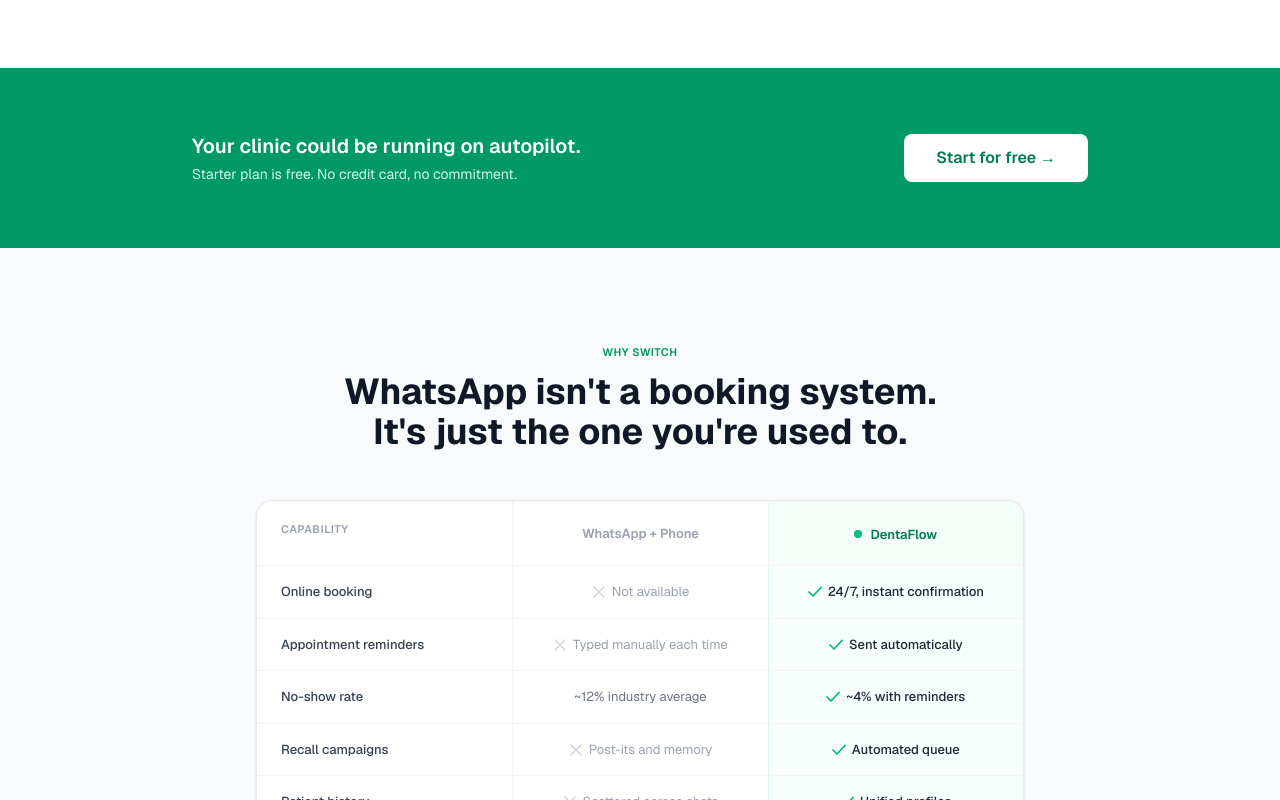
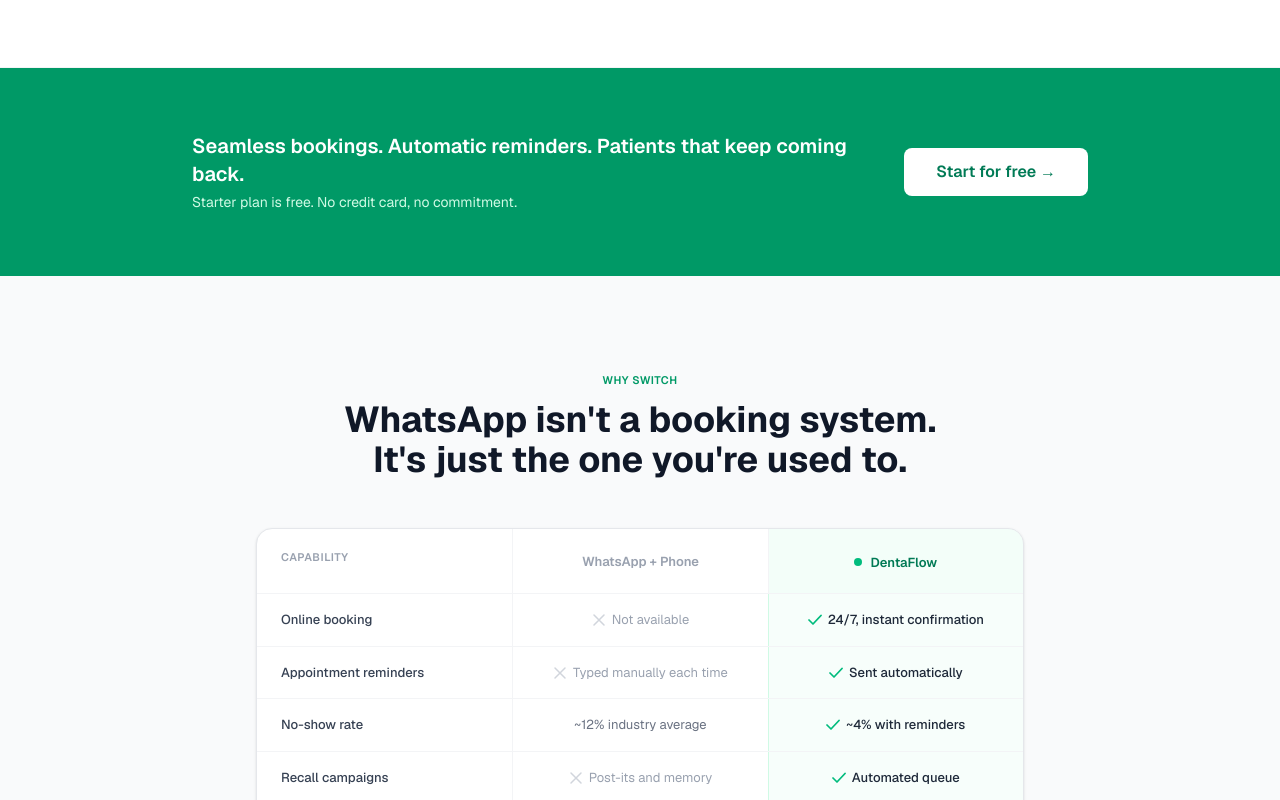
Before and after one commit to kentopia01/dentaflow-www, a Next.js app: page / in a window 1280 px wide. Shown: the part 5480-6280 px from the top of the page. Built offline with nearby package versions, Linux system fonts and the light colour scheme.

Commit message:
fix: replace autopilot messaging — sell seamless booking management and recall, not clinic running itself

```diff
--- a/components/landing/LandingPage.tsx
+++ b/components/landing/LandingPage.tsx
@@ -1035,7 +1035,7 @@
       <section className="py-16 px-6 bg-emerald-600">
         <div className="max-w-4xl mx-auto flex flex-col md:flex-row items-center justify-between gap-6">
           <div>
-            <p className="text-white text-xl font-semibold">Your clinic could be running on autopilot.</p>
+            <p className="text-white text-xl font-semibold">Seamless bookings. Automatic reminders. Patients that keep coming back.</p>
             <p className="text-emerald-100 text-sm mt-1">Starter plan is free. No credit card, no commitment.</p>
           </div>
           <a href="#waitlist">
@@ -1500,8 +1500,8 @@
     },
     {
       time: "Ongoing",
-      title: "Run on autopilot",
-      description: "Patients book. Reminders fire. Recalls queue up. You manage everything from one dashboard instead of 14 WhatsApp chats.",
+      title: "Manage everything from one place.",
+      description: "Patients book, reminders send, recalls queue — and you stay on top of it all from one clean dashboard. No more chasing confirmations across 14 WhatsApp chats.",
       icon: (
         <svg viewBox="0 0 24 24" fill="currentColor" className="w-7 h-7 text-emerald-600">
           <path d="M12 2C6.48 2 2 6.48 2 12s4.48 10 10 10 10-4.48 10-10S17.52 2 12 2zm-2 14.5v-9l6 4.5-6 4.5z"/>
```
